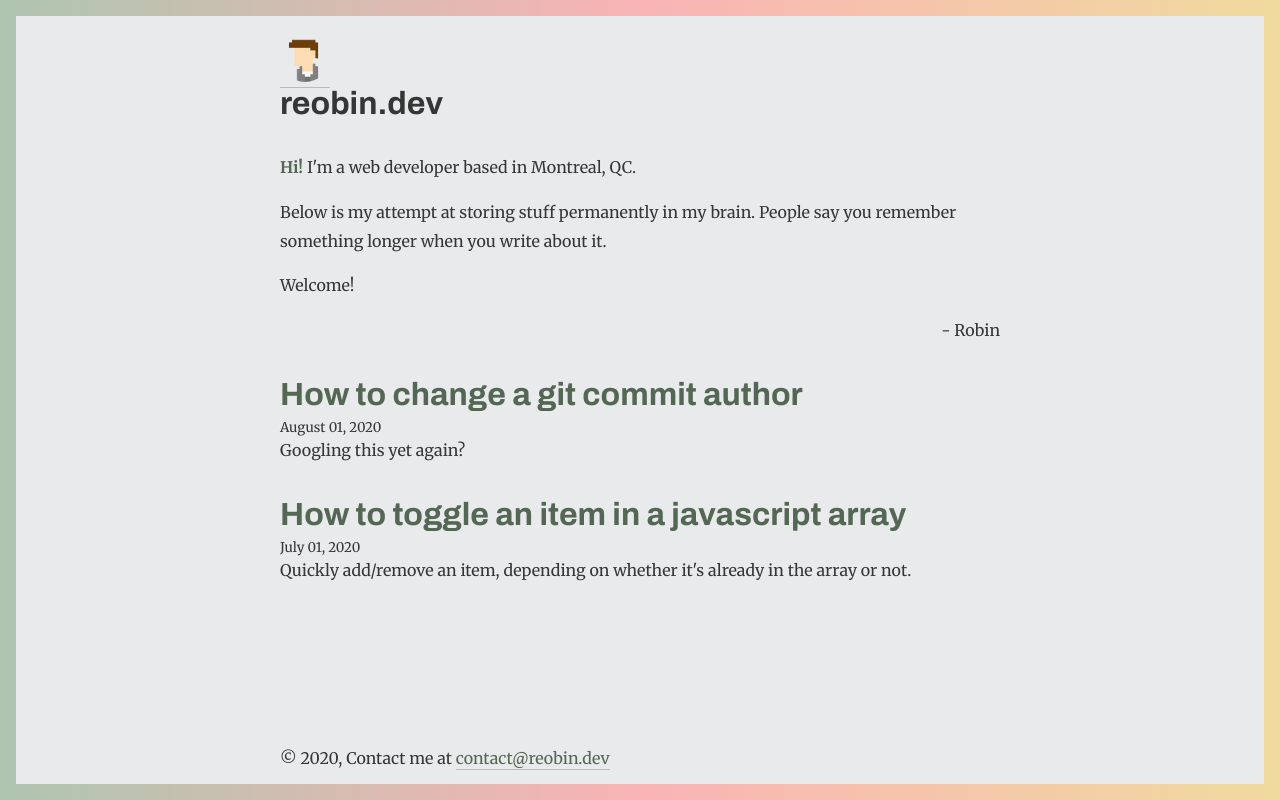
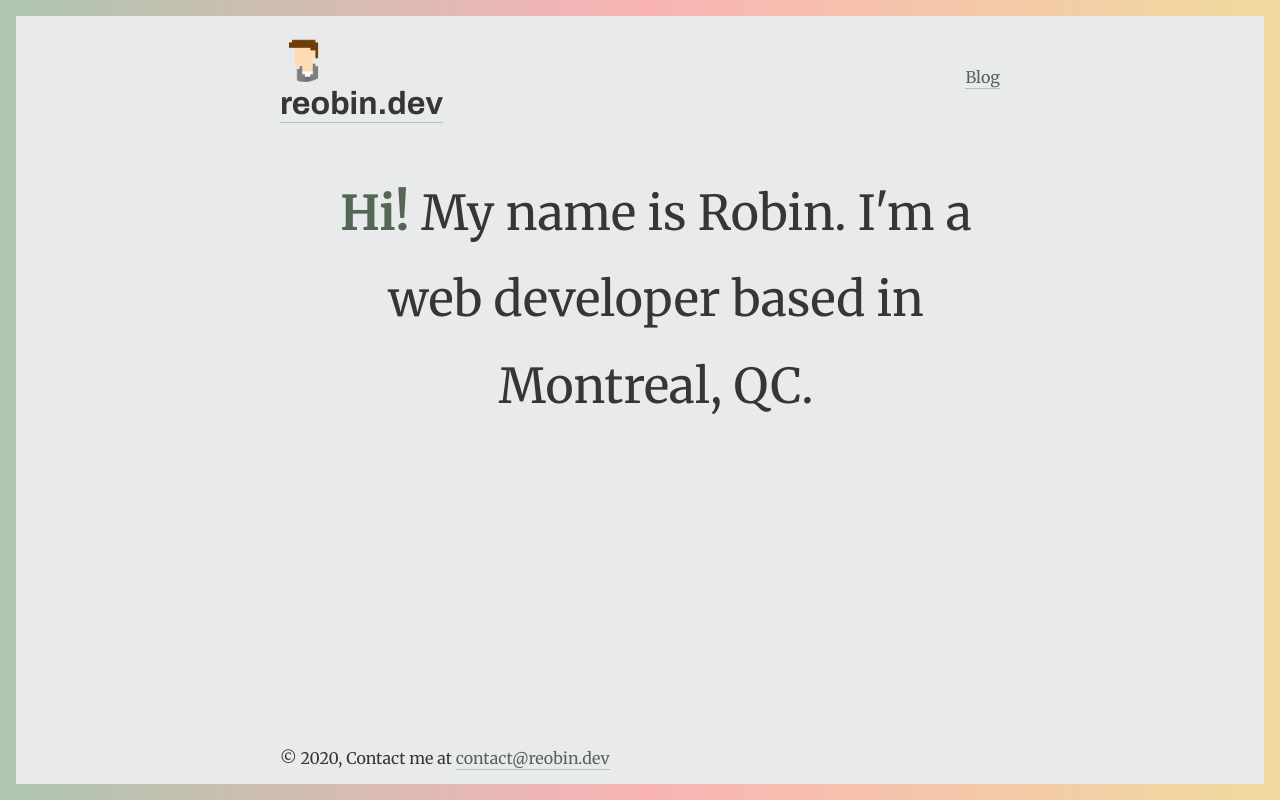
Before and after one commit to reobin/reobin.dev, a Gatsby site: page / in a window 1280 px wide. Built offline with nearby package versions, Linux system fonts and the light colour scheme; Gatsby itself is replaced by a stand-in of ours.

Commit message:
feat: Move blog to blog page

```diff
--- a/src/components/header/header.module.css
+++ b/src/components/header/header.module.css
@@ -16,3 +16,9 @@
 .main-link:focus {
   box-shadow: none;
 }
+
+.nav {
+  display: flex;
+  justify-content: space-between;
+  align-items: center;
+}
--- a/src/components/header/index.jsx
+++ b/src/components/header/index.jsx
@@ -29,9 +29,12 @@ const Header = ({ isHome }) => {
       }
     `,
   );
+
   const Title = isHome ? "h1" : "h3";
+
   return (
     <header className={classnames(styles.header, { [styles.home]: isHome })}>
+      <nav className={styles.nav}>
         <Link className={styles.mainLink} to={`/`}>
           <Image
             fixed={avatar.childImageSharp.fixed}
@@ -42,6 +45,8 @@ const Header = ({ isHome }) => {
           />
           <Title>{title}</Title>
         </Link>
+        <Link to="/blog">Blog</Link>
+      </nav>
     </header>
   );
 };
--- a/src/pages/index.js
+++ b/src/pages/blog.jsx
@@ -9,19 +9,7 @@ const BlogIndex = ({ data, location }) => {
 
   return (
     <Layout location={location}>
-      <SEO title="All posts" />
-      <p>
-        <span className="accent">
-          <strong>Hi!</strong>
-        </span>{" "}
-        I'm a web developer based in Montreal, QC.
-      </p>
-      <p>
-        Below is my attempt at storing stuff permanently in my brain. People say
-        you remember something longer when you write about it.
-      </p>
-      <p>Welcome!</p>
-      <p style={{textAlign: "right"}}>- Robin</p>
+      <SEO title="Blog" />
       {posts.map(({ node }) => {
         const title = node.frontmatter.title || node.fields.slug;
         return (
--- /dev/null
+++ b/src/pages/index.jsx
@@ -0,0 +1,24 @@
+import React from "react";
+
+import Layout from "../components/layout";
+import SEO from "../components/seo";
+
+import styles from "./index.module.css";
+
+const MainPage = ({ location }) => {
+  return (
+    <Layout location={location}>
+      <SEO title="All posts" />
+      <div className={styles.heroContent}>
+        <p className={styles.intro}>
+          <span className="accent">
+            <strong>Hi!</strong>
+          </span>{" "}
+          My name is Robin. I'm a web developer based in Montreal, QC.
+        </p>
+      </div>
+    </Layout>
+  );
+};
+
+export default MainPage;
--- /dev/null
+++ b/src/pages/index.module.css
@@ -0,0 +1,19 @@
+.hero-content {
+  flex: 1;
+  display: flex;
+  place-items: center;
+}
+
+.intro {
+  padding: 1rem;
+  font-size: 2rem;
+  margin: 0;
+  width: 100%;
+  text-align: center;
+}
+
+@media only screen and (min-width: 768px) {
+  .intro {
+    font-size: 3rem;
+  }
+}
--- a/src/style/index.css
+++ b/src/style/index.css
@@ -77,6 +77,8 @@ body {
 main {
   flex: 1;
   overflow: hidden;
+  display: flex;
+  flex-direction: column;
 }
 
 img {
@@ -117,6 +119,7 @@ a {
   padding-bottom: 1px;
   box-shadow: 0 1px 0 0 var(--link-border);
   transition: box-shadow 200ms ease;
+  width: min-content;
 }
 a:hover,
 a:focus {
```
Lines whose indentation alone changed are shown as unchanged.
